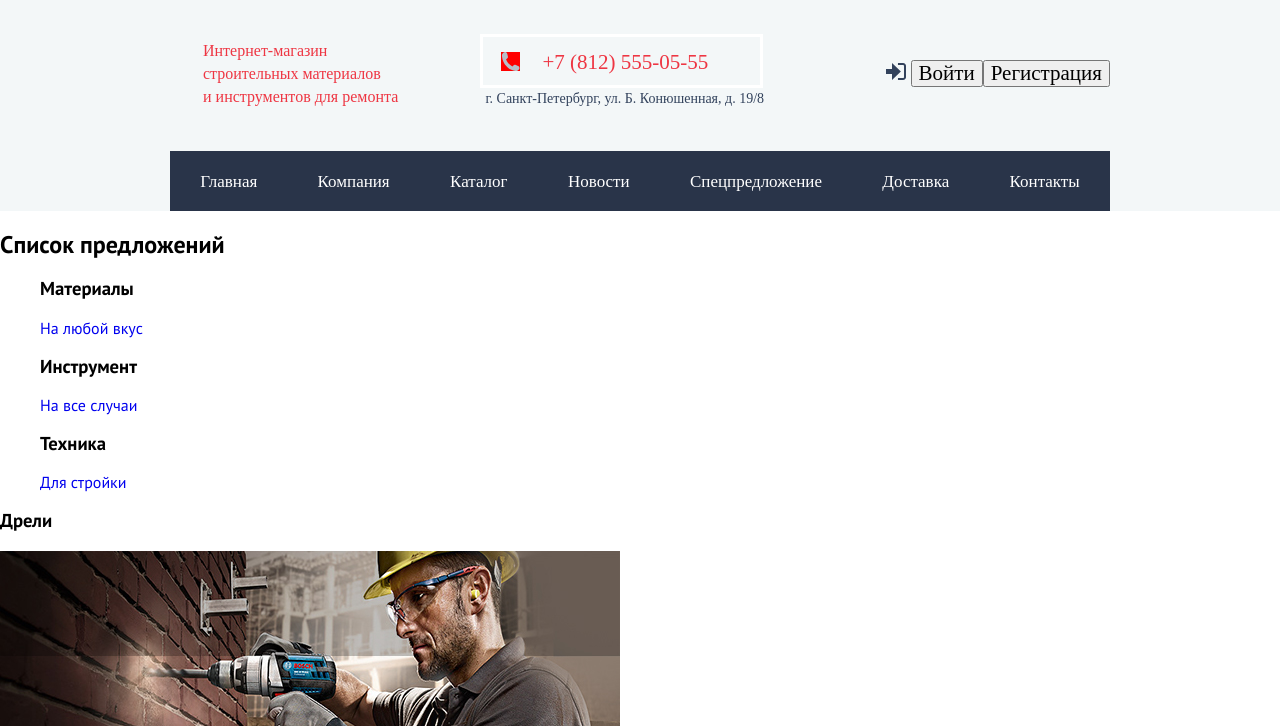
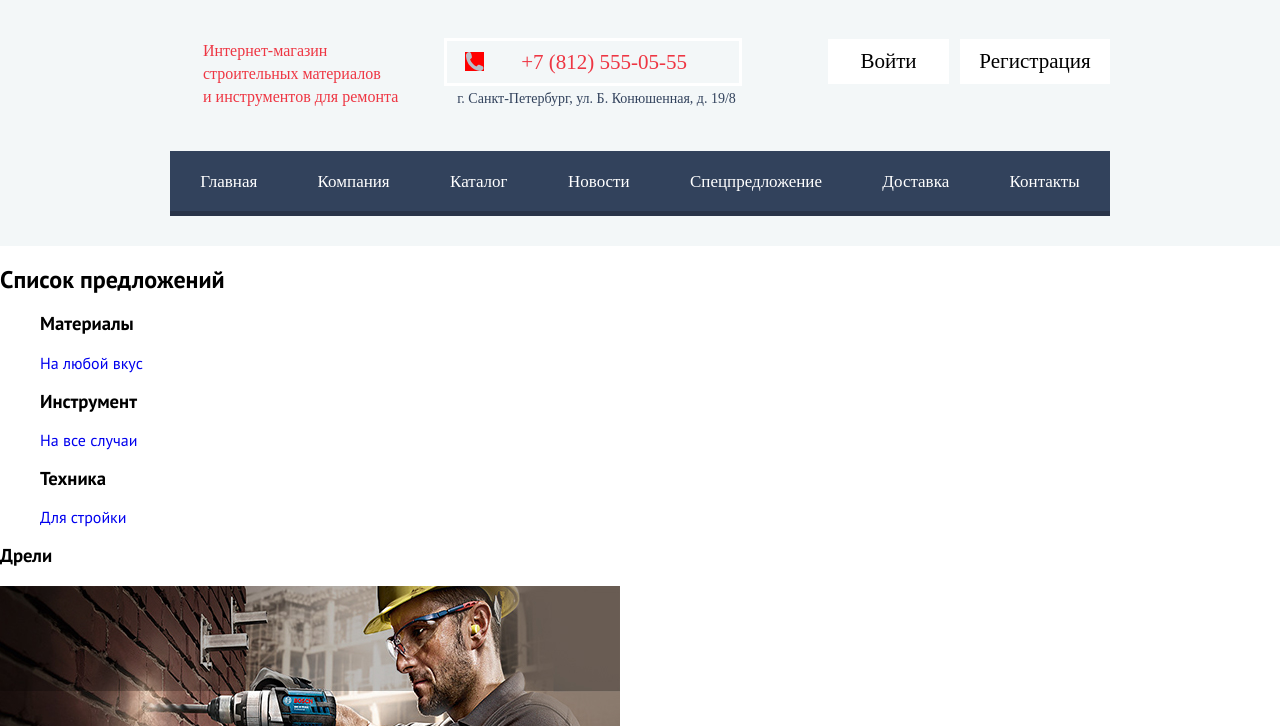
Before and after one commit to biksom/1121321-technomart-27, a plain HTML site: page index.html in a window 1280 px wide. Shown: the part 74-800 px from the top of the page. Drawn offline with Linux system fonts and the light colour scheme; files that its build step writes are made by us from their sources; files whose address does not match are found by name; a web font is replaced by a local one.

Commit message:
Позиционирование

```diff
--- a/css/style.css
+++ b/css/style.css
@@ -5,7 +5,8 @@ body{
 
 
 .main-header{
-	background-color: #f3f7f8;;
+	background-color: #f3f7f8;
+	height: 320px;
 }
 
 a{
@@ -148,10 +149,10 @@ input[type="button"]{
 .contacts{
 	margin-top: 30px;
 }
-.contacts a{
+.contacts .contacts-link{
 	width: 270px;
 	height: 45px;
-	padding: 13px 52px 11px 74px;
+	padding: 9px 52px 9px 74px;
 	font-family: Cuprum;
 	font-size: 21px;
 	line-height: 21px;
@@ -164,7 +165,12 @@ input[type="button"]{
 	font-size: 14px;
 	line-height: 24px;
 	color: #32425c;
-	margin-left: 5px;
+	margin-left: 13px;
+}
+
+.acount-action-list{
+	margin-bottom: 40px;
+
 }
 
 .login-button,
@@ -173,6 +179,23 @@ input[type="button"]{
 	font-size: 21px;
 	line-height: 21px;
 	color: #000000;
+	border: none;
+	background: #ffffff;
+}
+
+.login-button{
+	width: 121px;
+	height: 45px;
+}
+
+.registration-button{
+	width: 150px;
+	height: 45px;
+}
+
+.site-navigation{
+	background-color: #32425c;
+	box-shadow: 0px 5px #293449;
 }
 
 .site-navigation a{
@@ -340,6 +363,8 @@ input[type="button"]{
 
 .acount-action-list{
 	display: flex;
+	width: 282px;
+	justify-content: space-between;
 }
 
 .site-navigation{
--- a/index.html
+++ b/index.html
@@ -45,7 +45,7 @@ checkout.html">Оформить заказ</a></li>
 			<ul class="acount-action-list">
 				<li>
 				  <a class="login-link" href="login.html">
-					<img src="img/icon-login.svg">
+					<!-- <img src="img/icon-login.svg"> -->
 					<button class="login-button">Войти</button>
 				  </a>
 				</li>
```
